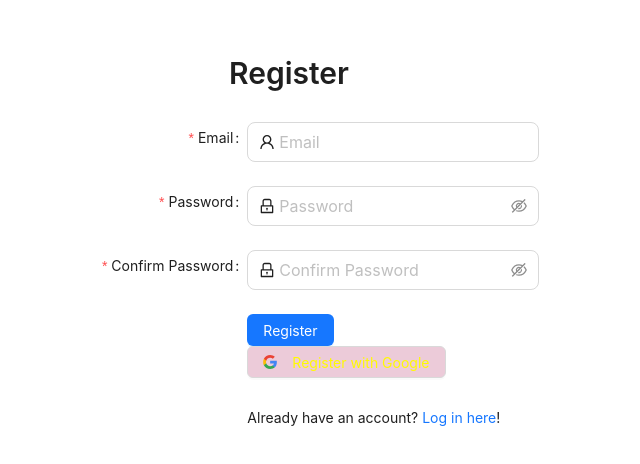
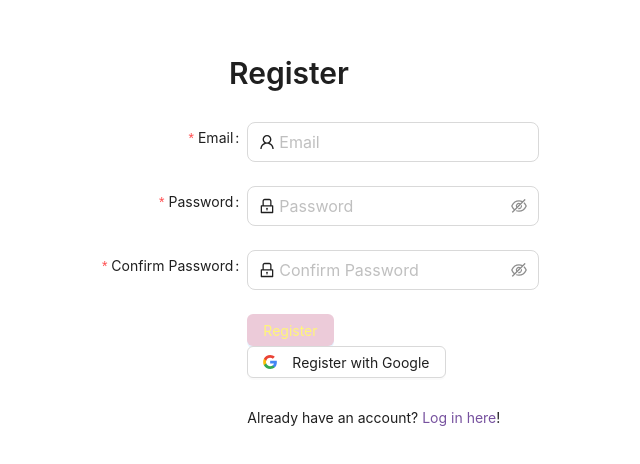
Before and after one commit to hannahw1004/dubhacks23, a React (Create React App) app: page /signup in a window 1280 px wide. Shown: the part 156-620 px from the top of the page, without its empty margins (351-991 px from the left). Built offline with nearby package versions, Linux system fonts and the light colour scheme; no server answers.

Commit message:
Change color in Register page

```diff
--- a/src/SignUp.tsx
+++ b/src/SignUp.tsx
@@ -186,13 +186,14 @@ export const SignUp: React.FC = () => {
           <Button
             type="primary"
             htmlType="submit"
+            className="register-form-button"
             style={{ marginRight: "1em" }}
           >
             Register
           </Button>
           <Button
             type="default"
-            className="login-form-button"
+            className="login-form-buttons"
             onClick={onLogInGoogle}
           >
             <img
@@ -209,7 +210,7 @@ export const SignUp: React.FC = () => {
           </Button>
         </Form.Item>
         <Form.Item {...tailFormItemLayout}>
-          Already have an account? <Link to="/login">Log in here</Link>!
+          Already have an account? <Link to="/login" className="login-form-forgot">Log in here</Link>!
         </Form.Item>
       </Form>
     </div>
--- a/src/index.css
+++ b/src/index.css
@@ -82,11 +82,16 @@ code {
 
 .login-form-button {
     background-color: rgb(236, 203, 217);
-    color: rgb(255, 251, 0);
+    color: rgb(255, 246, 119);
 }
 
 .login-form-forgot {
     color: rgb(119, 82, 159);
+}
+
+.register-form-button {
+    background-color: rgb(236, 203, 217);
+    color: rgb(255, 246, 119);
 }
 
 .image {
```
